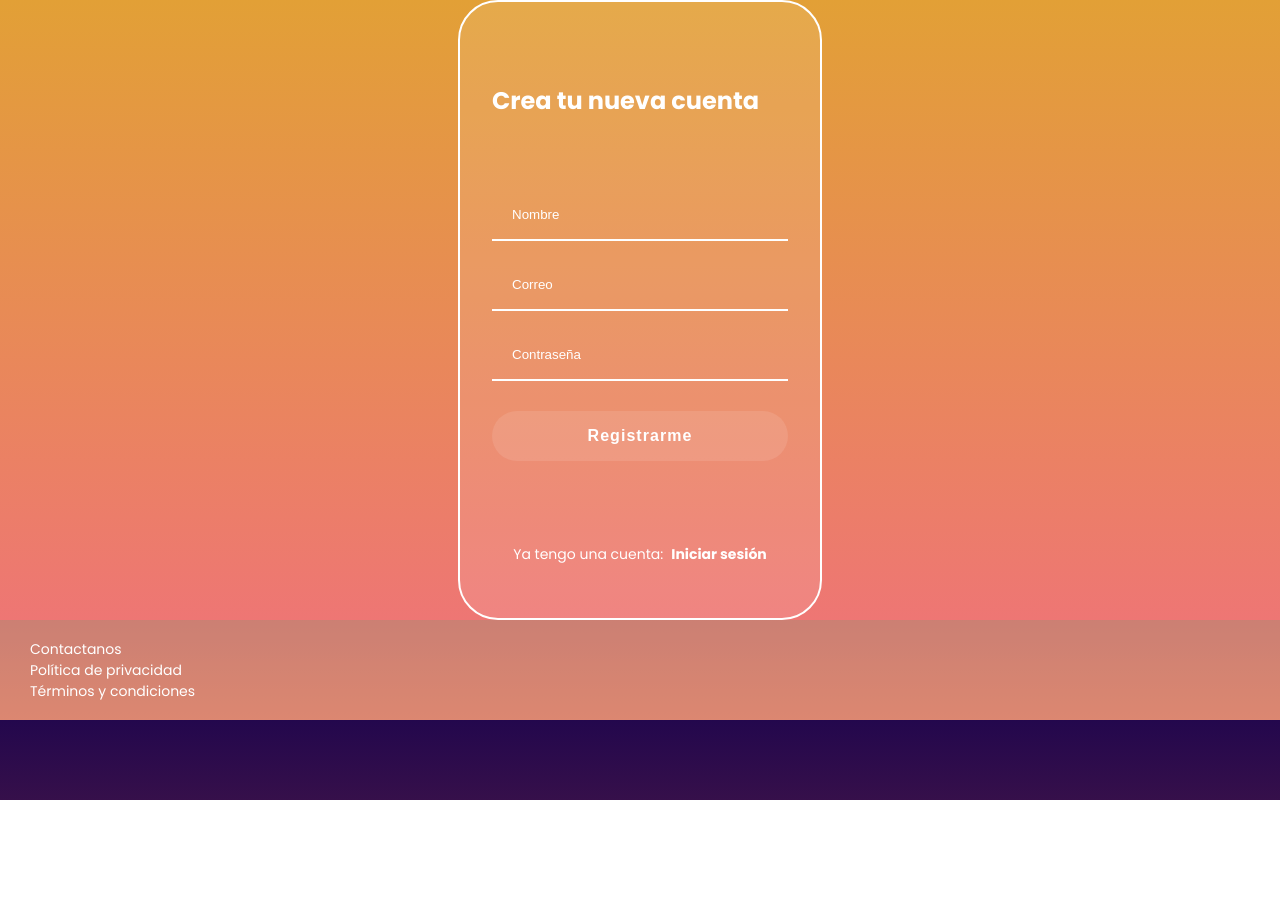
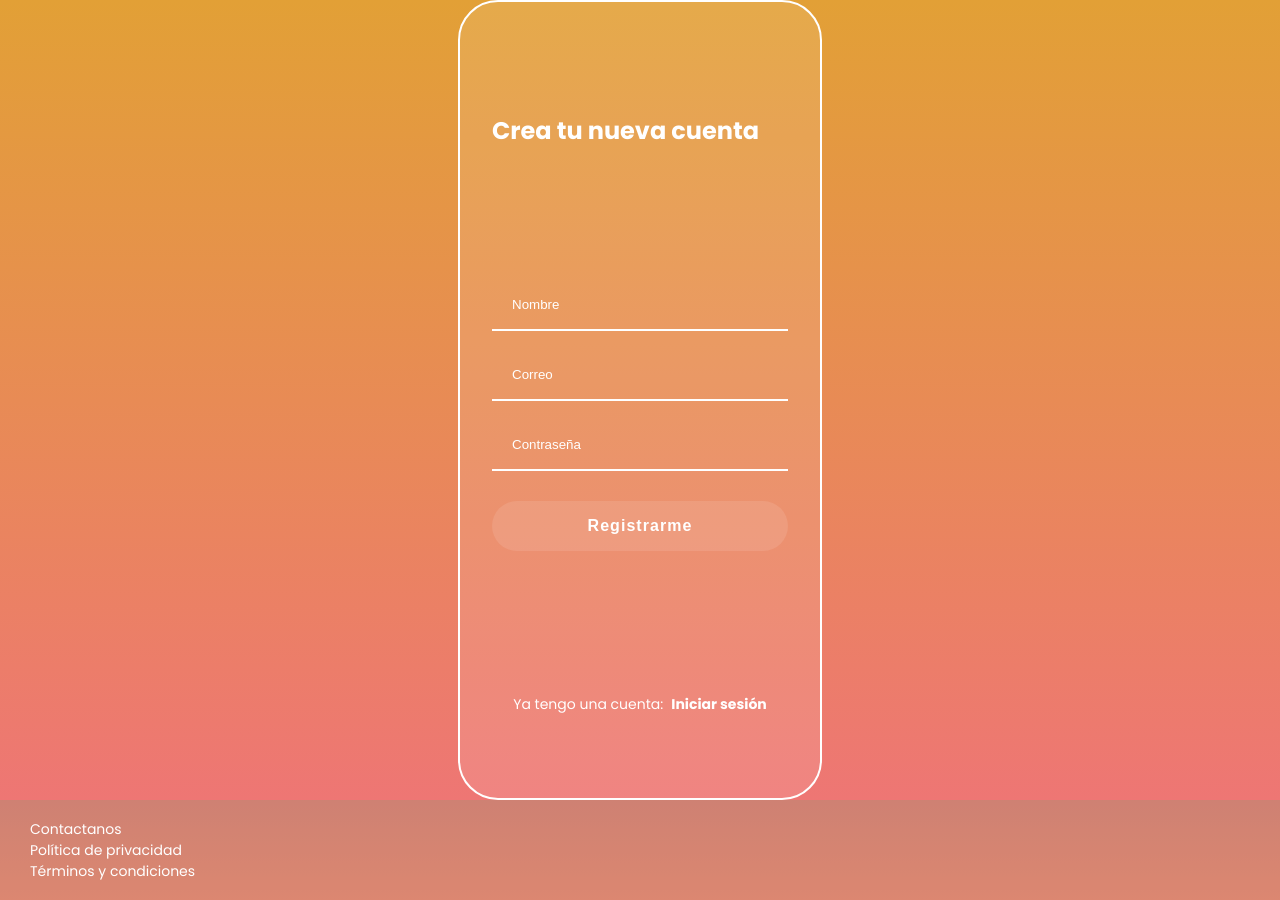
Before and after one commit to Ceyene/CynCuentos, a React app: page /register in a window 1280 px wide. Before the commit the page ends 800 px from the top, so only its background shows below. Built offline with nearby package versions, Linux system fonts and the light colour scheme.

Commit message:
Styling corrections in Login and Register pages

```diff
--- a/src/assets/styles/components/Login.scss
+++ b/src/assets/styles/components/Login.scss
@@ -12,7 +12,7 @@
     border-radius: 2.5rem;
     color: white;
     padding: 2.75rem 2rem 1rem;
-    min-height: 38.75rem;
+    min-height: 100vh;
     width: 22.75rem;
     display: flex;
     justify-content: space-around;
--- a/src/assets/styles/components/Register.scss
+++ b/src/assets/styles/components/Register.scss
@@ -12,7 +12,7 @@
     border-radius: 2.5rem;
     color: white;
     padding: 2.75rem 2rem 1rem;
-    min-height: 38.75rem;
+    min-height: 100vh;
     width: 22.75rem;
     display: flex;
     justify-content: space-around;
```
